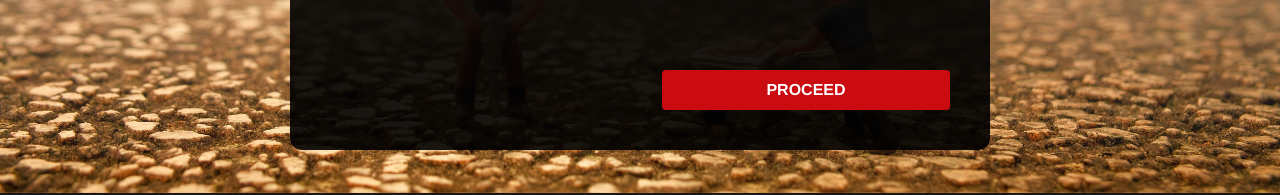
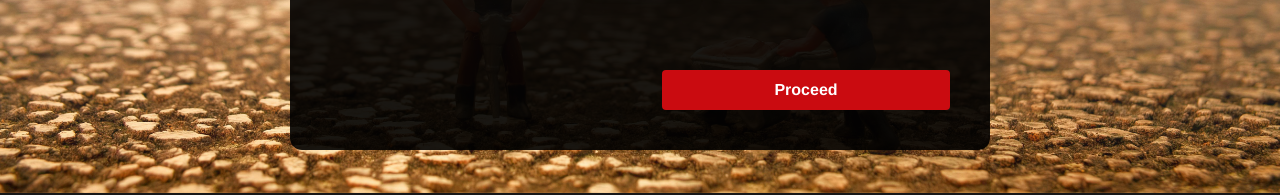
Before and after one commit to Zubaer-Alam/benchmark, a React (Vite) app: page /recruit in a window 1280 px wide. Shown: the part 607-802 px from the top of the page. Built offline with nearby package versions, Linux system fonts and the light colour scheme.

Commit message:
refactoring

```diff
--- a/src/pages/RecruitPage/RecruiterFOrm/RecruiterForm.jsx
+++ b/src/pages/RecruitPage/RecruiterFOrm/RecruiterForm.jsx
@@ -225,7 +225,7 @@ const RecruiterForm = () => {
             }}
             className={` bg-[#ca0b10] hover:bg-[#ca0b40] w-72 text-white font-bold py-2 px-4 rounded focus:outline-none focus:shadow-outline`}
           >
-            PROCEED
+            Proceed
           </button>
         </div>
       </div>
@@ -458,7 +458,6 @@ const RecruiterForm = () => {
                   >
                     <option
                       className="text-black"
-                      className="text-black"
                       value="USD"
                     >
                       USD
@@ -509,7 +508,7 @@ const RecruiterForm = () => {
             currentStep === 1 ? "hidden" : ""
           } bg-[#ca0b10] hover:bg-[#ca0b40] w-72 text-white font-bold py-2 px-4 rounded focus:outline-none focus:shadow-outline`}
         >
-          SUBMIT
+          Submit
         </button>
       </div>
     </form>
```
Also changed, not shown: 1 other file (tests, documents, lock files or other folders).
